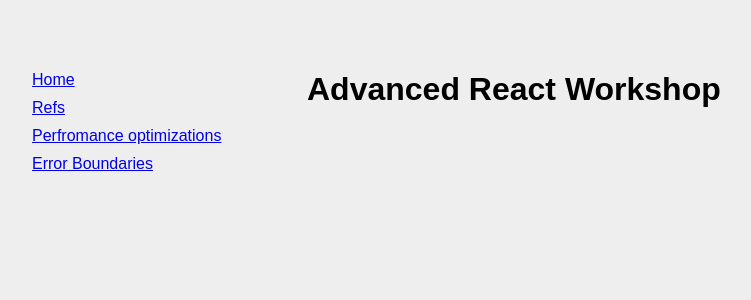
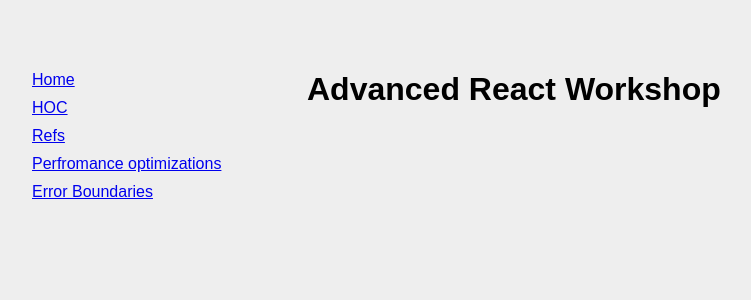
Before and after one commit to ReactBlr/react-advanced-workshop, a React (Create React App) app in the folder exercises/: page / in a window 1280 px wide. Shown: the top 300 px of the page, without its empty margins (13-764 px from the left). Built offline with nearby package versions, Linux system fonts and the light colour scheme; the HTML template or start-up script is replaced by a standard one.

Commit message:
added route to hoc

```diff
--- a/exercises/src/App.js
+++ b/exercises/src/App.js
@@ -2,6 +2,7 @@
 import { BrowserRouter as Router, Route, Link } from "react-router-dom";
 import PerformanceOptimizations from "./performance-optimizations";
 import RefsExample from './refs'
+import HOC from './component-patterns/hoc'
 import ErrorBoundaries from "./error-boundaries";
 import { Provider } from 'react-redux'
 import { createStore } from "redux";
@@ -26,6 +27,9 @@
                   <Link to="/">Home</Link>
                 </li>
                 <li>
+                  <Link to="/hoc">HOC</Link>
+                </li>
+                <li>
                   <Link to="/refs">Refs</Link>
                 </li>
                 <li>
@@ -38,6 +42,7 @@
             </div>
             <div className="content">
               <Route exact path="/" component={Home} />
+              <Route path="/hoc" component={HOC} />
               <Route path="/performance-optimizations" component={PerformanceOptimizations} />
               <Route path="/error-boundaries" component={ErrorBoundaries} />
               <Route path="/refs" component={RefsExample} />
```
